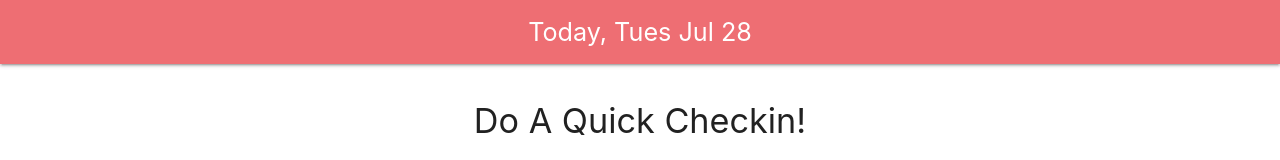
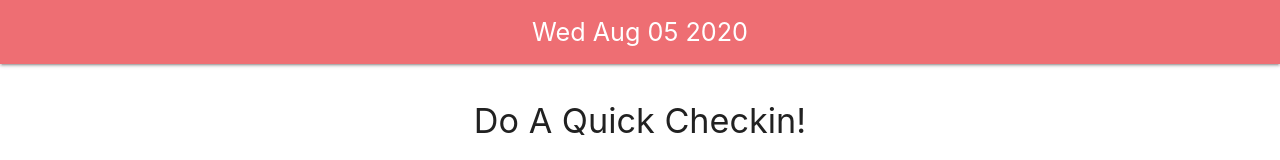
Before and after one commit to asharma1398/Return-Safe, a React (Create React App) app: page / in a window 1280 px wide. Shown: the top 160 px of the page. Built offline with nearby package versions, Linux system fonts and the light colour scheme.

Commit message:
Added currentDate state and passed to Header to display

```diff
--- a/src/components/Dashboard/Dashboard.js
+++ b/src/components/Dashboard/Dashboard.js
@@ -10,6 +10,7 @@ class Dashboard extends React.Component {
     state={
         currentUser: Data.users[0],
         checkins: Data.users[0].checkins,
+        currentDate: new Date(),
         showData: false
     }
 
@@ -24,7 +25,7 @@ class Dashboard extends React.Component {
     render() {
         return (
             <>
-                <Header />
+                <Header date={this.state.currentDate} />
                 {this.state.showData ? <Checkins displayForm={this.displayForm} checkins={this.state.checkins} /> : <Form />}
                 <Footer displayData={this.displayData} />
             </>
--- a/src/components/Header/Header.js
+++ b/src/components/Header/Header.js
@@ -1,11 +1,11 @@
 import React from "react";
 
-function Header() {
+function Header(props) {
     return (
         <header>
             <nav className="nav-wrapper">
                 <div className="container center">
-                    <a href="/dashboard" className="flow-text">Today, Tues Jul 28</a>
+                    <a href="/dashboard" className="flow-text">{props.date.toDateString()}</a>
                 </div>
             </nav>
         </header>
```
